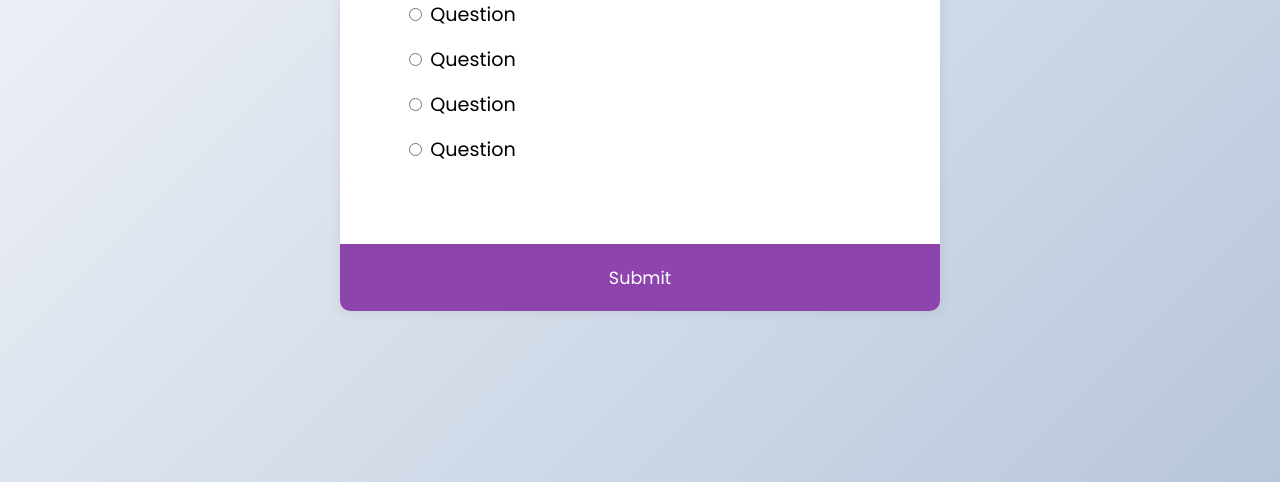
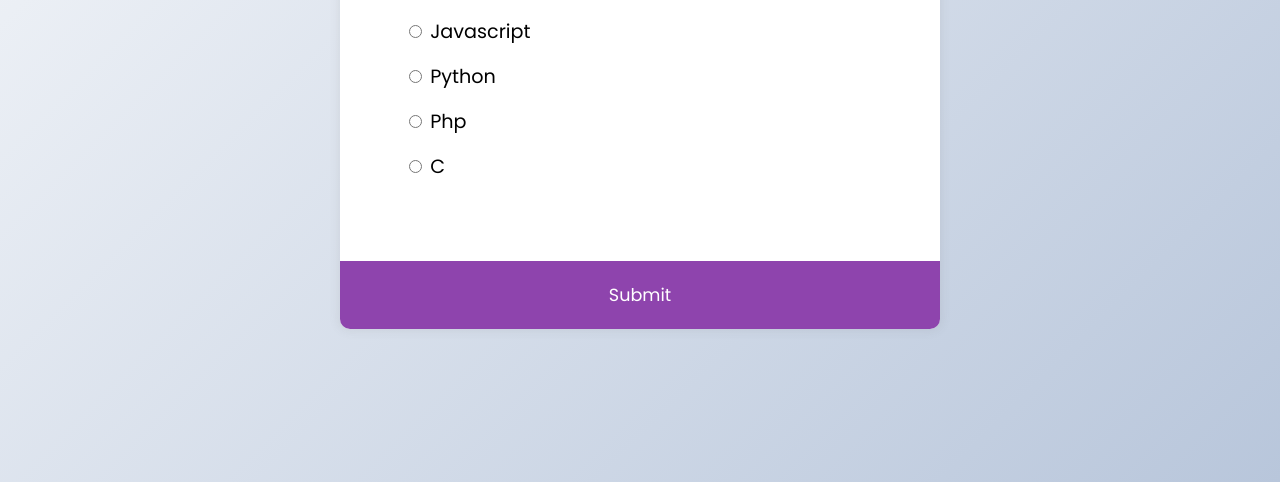
Before and after one commit to mustafa-mahmud/js-vb-16-quize, a plain HTML site: page index.html in a window 1280 px wide. Shown: the part 318-800 px from the top of the page. Drawn offline with nearby package versions, Linux system fonts and the light colour scheme; files that its build step writes are made by us from their sources.

Commit message:
End project

```diff
--- a/app.js
+++ b/app.js
@@ -0,0 +1,112 @@
+'use strict';
+
+const quize = document.getElementById('quiz');
+const questionEl = document.querySelector('#question');
+const answersEl = document.querySelectorAll('.answer');
+const questionA = document.getElementById('a_text');
+const questionB = document.getElementById('b_text');
+const questionC = document.getElementById('c_text');
+const questionD = document.getElementById('d_text');
+const submit = document.getElementById('submit');
+
+const quizeData = [
+  {
+    question: 'Which is the best browser language?',
+    a: 'Javascript',
+    b: 'Python',
+    c: 'Php',
+    d: 'C',
+    correct: 'a',
+  },
+  {
+    question: 'Which is the best server language?',
+    a: 'Javascript',
+    b: 'Python',
+    c: 'Php',
+    d: 'C',
+    correct: 'c',
+  },
+  {
+    question: 'Which is the best data stracture language?',
+    a: 'Javascript',
+    b: 'Python',
+    c: 'Php',
+    d: 'C',
+    correct: 'b',
+  },
+  {
+    question: 'Which is the mother of programming  language?',
+    a: 'Javascript',
+    b: 'Python',
+    c: 'Php',
+    d: 'C',
+    correct: 'd',
+  },
+  {
+    question: 'Javascript made in?',
+    a: 1993,
+    b: 1995,
+    c: 1994,
+    d: 1990,
+    correct: 'b',
+  },
+  {
+    question: 'Javascript creator?',
+    a: 'Doglus Crokod',
+    b: 'Alex Brendan',
+    c: 'Brendan Eich',
+    d: 'John Doe',
+    correct: 'c',
+  },
+];
+
+let currentIndex = 0;
+let score = 0;
+
+function loadQuize() {
+  const data = quizeData[currentIndex];
+
+  answersEl.forEach((el) => {
+    el.checked = false;
+  });
+
+  questionEl.textContent = data.question;
+  questionA.textContent = data.a;
+  questionB.textContent = data.b;
+  questionC.textContent = data.c;
+  questionD.textContent = data.d;
+}
+
+loadQuize();
+
+function getAnswer() {
+  let checked;
+  answersEl.forEach((el) => {
+    if (el.checked) checked = el.id;
+  });
+
+  return checked;
+}
+
+function calcQuiz() {
+  const userAnswer = getAnswer();
+
+  if (!userAnswer) return;
+
+  if (userAnswer === quizeData[currentIndex].correct) {
+    score++;
+  }
+
+  if (currentIndex >= quizeData.length - 1) {
+    quize.innerHTML = `
+		<h2>You got ${score}/${quizeData.length}</h2>
+		<button onclick="location.reload()">Reload</button>
+		`;
+    return;
+  }
+
+  currentIndex++;
+  loadQuize();
+}
+
+submit.addEventListener('click', calcQuiz);
--- a/index.html
+++ b/index.html
@@ -4,7 +4,6 @@
 	<head>
 		<meta charset="UTF-8" />
 		<meta name="viewport" content="width=device-width, initial-scale=1.0" />
-		<link rel="stylesheet" href="style.css" />
 		<title>Quiz App</title>
 
 		<link rel="stylesheet" href="css/main.css" />
```
